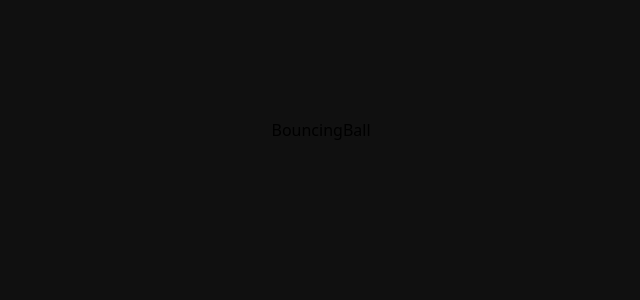
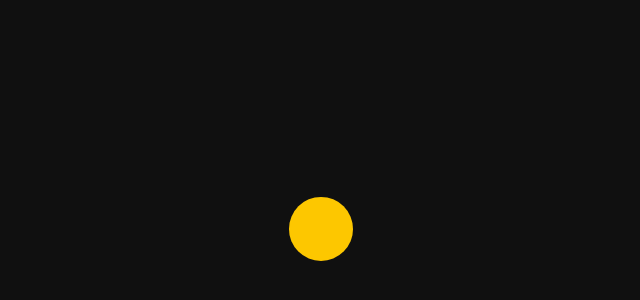
Before and after one commit to Tamalckb531/Learning-Motion, a Next.js app in the folder demos/: page / in a window 1280 px wide. Shown: the part 270-570 px from the top of the page, without its empty margins (319-959 px from the left). Built offline with nearby package versions, Linux system fonts and the light colour scheme.

Commit message:
Keyframe -> add bouncing ball

```diff
--- a/demos/src/projects/keyframes/BouncingBall.tsx
+++ b/demos/src/projects/keyframes/BouncingBall.tsx
@@ -1,7 +1,20 @@
 import React from "react";
-
+import * as motion from "motion/react-client";
 const BouncingBall = () => {
-  return <div>BouncingBall</div>;
+  return (
+    <motion.div
+      className=" w-16 h-16 bg-yellow-400 rounded-full"
+      animate={{
+        y: [100, -250, 100],
+      }}
+      transition={{
+        duration: 1,
+        repeat: Infinity,
+        repeatType: "loop",
+        ease: "easeInOut",
+      }}
+    />
+  );
 };
 
 export default BouncingBall;
```
